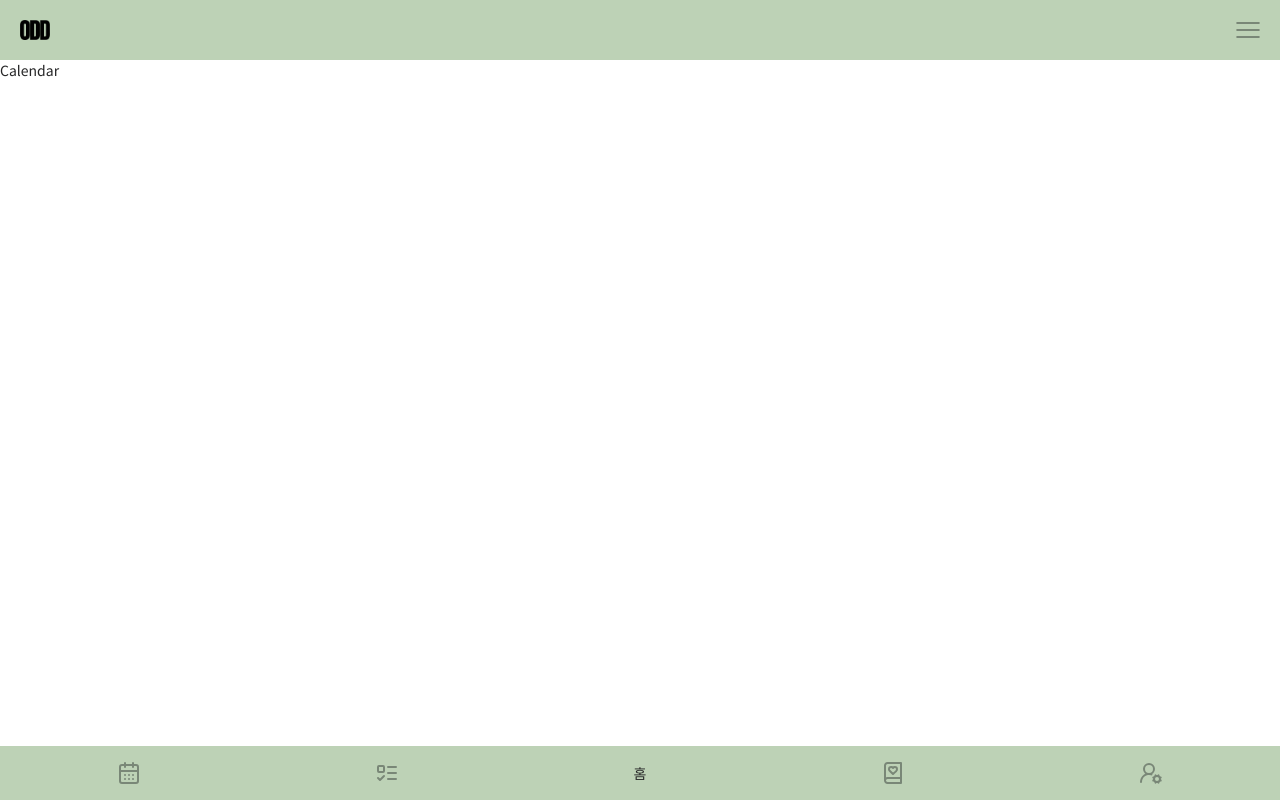
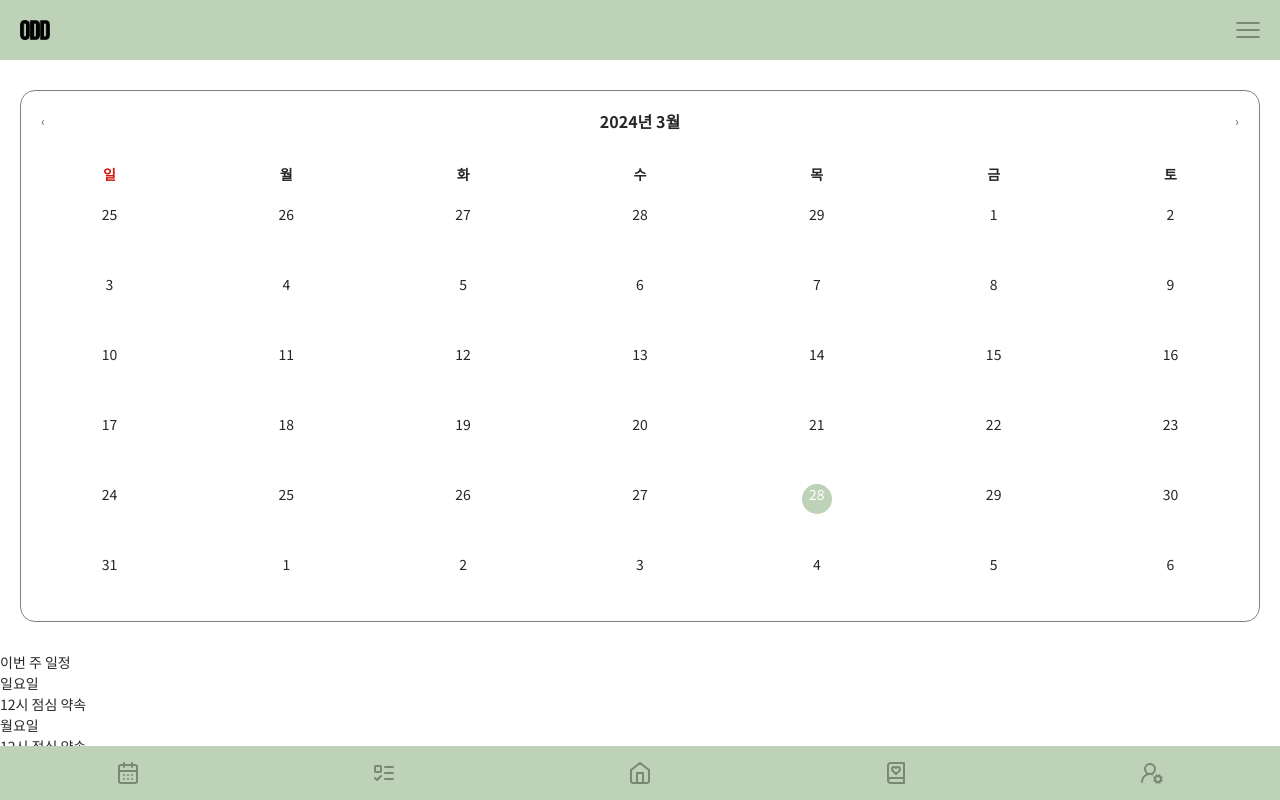
Before and after one commit to cci0/DN, a React (Create React App) app in the folder main-page/: page /Calendar in a window 1280 px wide. Built offline with nearby package versions, Linux system fonts and the light colour scheme.

Commit message:
fix: calendar

```diff
--- a/main-page/src/App.js
+++ b/main-page/src/App.js
@@ -8,12 +8,13 @@ import SearchId from './pages/SearchId';
 import SearchPw from './pages/SearchPw';
 import ChangePw from './pages/ChangePw';
 import SignUp from './pages/SignUp';
-import Calendar1 from './pages/Calendar1';
+import Calendar from './pages/Calendar';
 import TodoList from './pages/TodoList';
 import Diary from './pages/Diary';
 import FindId from './pages/FindId';
 import Mypage from './pages/Mypage';
 import MenuBar from './components/MenuBar';
+import DetailMyPage from './pages/DetailMyPage';
 
 function App() {
     return (
@@ -31,13 +32,14 @@ function App() {
                     <Route path="/ChangePw" element={<ChangePw />} />
                     <Route path="/Signup" element={<SignUp />} />
                     {/* 캘린더 */}
-                    <Route path="/Calendar" element={<Calendar1 />} />
+                    <Route path="/Calendar" element={<Calendar />} />
                     {/* 투두 리스트 */}
                     <Route path="/TodoList" element={<TodoList />} />
                     {/* 일기장 페이지 */}
                     <Route path="/MyDiary" element={<Diary />} />
                     {/* 마이페이지 관련 */}
                     <Route path="/MyPage" element={<Mypage />} />
+                    <Route path="/MyPage:id" element={<DetailMyPage />} />
 
                     <Route path="*" element={<NotFound />} />
                 </Routes>
--- a/main-page/src/components/CalendarCompo.js
+++ b/main-page/src/components/CalendarCompo.js
@@ -2,7 +2,8 @@ import React, { useState } from 'react';
 import Calendar from 'react-calendar';
 import moment from 'moment';
 
-import 'react-calendar/dist/Calendar.css'; // css import
+// css import
+import 'react-calendar/dist/Calendar.css';
 import '../styles/calendarCompo.scss';
 
 export default function CalendarCompo() {
--- /dev/null
+++ b/main-page/src/components/CalenderTodo.js
@@ -0,0 +1,5 @@
+import React from 'react';
+
+export default function CalenderTodo() {
+    return <div>CalenderTodo</div>;
+}
--- a/main-page/src/components/MenuBar.js
+++ b/main-page/src/components/MenuBar.js
@@ -19,7 +19,9 @@ export default function MenuBar() {
                         </Link>
                     </li>
                     <li>
-                        <Link to={'/'}>홈</Link>
+                        <Link to={'/'}>
+                            <img src={process.env.PUBLIC_URL + '/icons/home.svg'} alt="home" />
+                        </Link>
                     </li>
                     <li>
                         <Link to={'/MyDiary'}>
--- /dev/null
+++ b/main-page/src/components/WeeklyCalendarCompo.js
@@ -0,0 +1,23 @@
+import React from 'react';
+
+export default function WeeklyCalendarCompo() {
+    return (
+        <div>
+            <div>이번 주 일정</div>
+            <ul>
+                <li>
+                    <div>일요일</div>
+                    <div>12시 점심 약속</div>
+                </li>
+                <li>
+                    <div>월요일</div>
+                    <div>12시 점심 약속</div>
+                </li>
+                <li>
+                    <div>화요일</div>
+                    <div>12시 점심 약속</div>
+                </li>
+            </ul>
+        </div>
+    );
+}
--- a/main-page/src/pages/Calendar.js
+++ b/main-page/src/pages/Calendar.js
@@ -1,5 +1,13 @@
 import React from 'react';
 
+import CalendarCompo from '../components/CalendarCompo';
+import WeeklyCalendarCompo from '../components/WeeklyCalendarCompo';
+
 export default function Calendar() {
-    return <div>Calendar</div>;
+    return (
+        <div>
+            <CalendarCompo />
+            <WeeklyCalendarCompo />
+        </div>
+    );
 }
--- /dev/null
+++ b/main-page/src/pages/DetailMyPage.js
@@ -0,0 +1,9 @@
+import React from 'react';
+
+export default function DetailMyPage() {
+    return (
+        <div>
+            <div>내 정보 관리</div>
+        </div>
+    );
+}
--- a/main-page/src/pages/Mypage.js
+++ b/main-page/src/pages/Mypage.js
@@ -1,4 +1,5 @@
 import React from 'react';
+import { Link } from 'react-router-dom';
 
 import '../styles/myPage.scss';
 
@@ -6,17 +7,20 @@ export default function Mypage() {
     return (
         <div className="mb-mypage">
             <div className="mb-mypage-title">마이페이지</div>
-            <div className="mypage-list">
-                <div className="mb-my-info">내 정보 관리</div>
-                <div class="arrow-next">&gt;</div>
-            </div>
+            <Link to={'/MyPage:id'}>
+                <div className="mypage-list">
+                    <div className="mb-my-info">내 정보 관리</div>
+                    <div className="arrow-next">&gt;</div>
+                </div>
+            </Link>
+
             <div className="mypage-list">
                 <div className="change-theme">테마 변경</div>
-                <div class="arrow-next">&gt;</div>
+                <div className="arrow-next">&gt;</div>
             </div>
             <div className="mypage-list">
                 <div className="notice">공지사항</div>
-                <div class="arrow-next">&gt;</div>
+                <div className="arrow-next">&gt;</div>
             </div>
 
             <div className="withdrow">
--- a/main-page/src/pages/SignUp.js
+++ b/main-page/src/pages/SignUp.js
@@ -1,20 +1,37 @@
-import React, { useState } from 'react';
+import React, { useEffect, useState } from 'react';
 
 import '../styles/signUp.scss';
 
 export default function SignUp() {
     const [userData, setUserData] = useState({
+        userId: '',
         pw: '',
         pwCheck: '',
+        name: '',
+        nickname: '',
+        email: '',
+        domain: '',
     });
 
-    const [selectedDomain, setSelectedDomain] = useState('');
-    const [customDomain, setCustomDomain] = useState('');
+    // const [selectedDomain, setSelectedDomain] = useState('');
+    // const [customDomain, setCustomDomain] = useState('');
 
-    const { pw, pwCheck } = userData;
+    // const { userId, pw, pwCheck, name, nickname, email, domain } = userData;
+
+    // 로컬 스토리지에 저장하기
+    useEffect(() => {
+        const storedUserDate = localStorage.getItem('userDatas');
+        if (storedUserDate) {
+            setUserData(JSON.parse(storedUserDate));
+        }
+    }, []);
+
+    useEffect(() => {
+        localStorage.getItem('userDatas', JSON.stringify(userData));
+    }, [userData]);
 
     // 비밀번호와 비밀번호 확인이 같은지 확인하는 함수
-    const checkPw = pw === pwCheck;
+    const checkPw = userData.pw === userData.pwCheck;
 
     // 비밀번호 입력 시 상태 업데이트
     const handlePwChange = (e) => {
@@ -35,10 +52,10 @@ export default function SignUp() {
     const handleDomainChange = (e) => {
         const { value } = e.target;
         if (value !== 'type') {
-            setSelectedDomain(value);
-            setCustomDomain('');
+            // setSelectedDomain(value);
+            // setCustomDomain('');
         } else {
-            setSelectedDomain('');
+            // setSelectedDomain('');
         }
     };
 
@@ -53,7 +70,7 @@ export default function SignUp() {
                             type="password"
                             name="pw"
                             className="input-pw"
-                            value={pw}
+                            value={userData.pw}
                             onChange={handlePwChange}
                             placeholder="비밀번호를 입력해 주세요."
                         />
@@ -61,11 +78,13 @@ export default function SignUp() {
                             type="password"
                             name="pwCheck"
                             className="input-pw"
-                            value={pwCheck}
+                            value={userData.pwCheck}
                             onChange={handlePwCheckChange}
                             placeholder="비밀번호를 한번 더 입력해 주세요."
                         />
-                        {!checkPw && pwCheck !== '' && <p className="error-pw">&#42; 비밀번호가 일치하지 않습니다.</p>}
+                        {!checkPw && userData.pwCheck !== '' && (
+                            <p className="error-pw">&#42; 비밀번호가 일치하지 않습니다.</p>
+                        )}
                     </div>
 
                     <input type="text" className="user-name" placeholder="이름" />
--- a/main-page/src/styles/header.scss
+++ b/main-page/src/styles/header.scss
@@ -44,6 +44,7 @@ $white-color: #fdfdfd;
         height: -webkit-fill-available;
         padding: 20px;
         background-color: rgba($light-color, 90%);
+        z-index: 99999;
 
         li {
             padding-bottom: 15px;
```
Also changed, not shown: main-page/src/components/Calendar2.js (added, +27 -0 lines), main-page/public/icons/home.svg (added).
